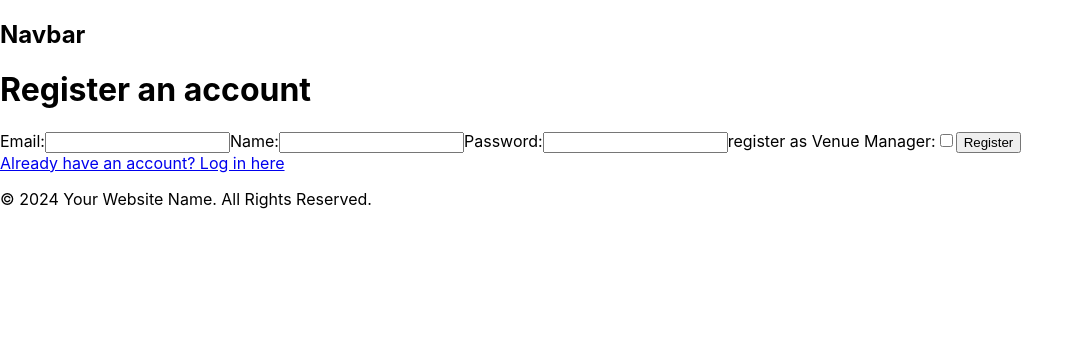
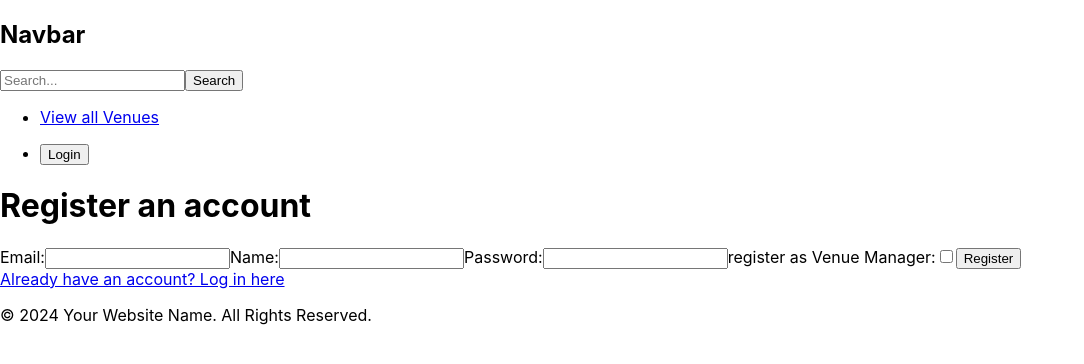
Before and after one commit to 20AndersDev/Project-Exam-2, a React (Create React App) app in the folder project-exam-2/: page /register in a window 1280 px wide. Shown: the top 364 px of the page, without its empty margins (0-1084 px from the left). Built offline with nearby package versions, Linux system fonts and the light colour scheme; no server answers.

Commit message:
added search

```diff
--- /dev/null
+++ b/project-exam-2/src/Hooks/Apihooks/Search/index.jsx
@@ -0,0 +1,29 @@
+import { useState, useEffect } from "react";
+
+function useSearchApi() {
+  const [data, setData] = useState([]);
+  const [isLoading, setIsLoading] = useState(false);
+  const [isError, setIsError] = useState(false);
+
+  const fetchData = async (url) => {
+    try {
+      setIsLoading(true);
+      setIsError(false);
+      const response = await fetch(url);
+      if (!response.ok) {
+        throw new Error("Failed to fetch data");
+      }
+      const data = await response.json();
+      setData(data.data);
+    } catch (error) {
+      setIsError(true);
+      console.error(error);
+    } finally {
+      setIsLoading(false);
+    }
+  };
+
+  return { data, isLoading, isError, fetchData };
+}
+
+export default useSearchApi;
--- a/project-exam-2/src/Shared/Api.js
+++ b/project-exam-2/src/Shared/Api.js
@@ -15,3 +15,6 @@ export const venues_by_name = `${base_url}holidaze/profiles/<name>/venues`;
 
 //single venue,
 export const single_venue = `${base_url}holidaze/venues`; // !! add ID on the end of the URL !!
+
+//search venues
+export const search_venues = `${base_url}holidaze/venues/search?q=`;
--- a/project-exam-2/src/components/App/App.jsx
+++ b/project-exam-2/src/components/App/App.jsx
@@ -4,16 +4,19 @@ import LoginPage from "../../Pages/LoginPage";
 import RegisterPage from "../../Pages/RegisterPage";
 import HomePage from "../../Pages/HomePage";
 import SingleVenuePage from "../../Pages/SingleVenuePage";
+import Layout from "../Layout";
 
 function App() {
   return (
     <Router>
+      <Layout>
         <Routes>
           <Route path="/" element={<LoginPage />} />
           <Route path="/register" element={<RegisterPage />} />
           <Route path="/HomePage" element={<HomePage />} />
           <Route path="/SingleVenue" element={<SingleVenuePage />} />
         </Routes>
+      </Layout>
     </Router>
   );
 }
--- a/project-exam-2/src/components/Navbar/index.jsx
+++ b/project-exam-2/src/components/Navbar/index.jsx
@@ -1,30 +1,43 @@
 import React, { useState } from "react";
+import { Link } from "react-router-dom";
+import SearchBar from "../SearchBar";
 
 function Navbar() {
   const [isLoggedIn, setIsLoggedIn] = useState(!!localStorage.getItem("token"));
 
   const handleLogout = () => {
-    localStorage.removeItem("token");
+    localStorage.clear();
     setIsLoggedIn(false);
-    window.location.href = "/"; // Redirect to the home page after logout
+    window.location.href = "/";
   };
 
   return (
     <nav className="navbar">
       <h1>Navbar</h1>
-      {isLoggedIn && ( // Render the navigation links only if the user is logged in
+      <SearchBar />
+      <ul>
+        <li>
+          <Link to="/HomePage">View all Venues</Link>
+        </li>
+      </ul>
+      {isLoggedIn ? (
         <ul className="nav-links">
-          <li>
-            <a href="">Home</a>
-          </li>
           <li>
             <a href="#">Profile</a>
           </li>
           <li>
-            <a href="#">Bookings</a>
+            <a href="#">View your Bookings</a>
           </li>
           <li>
             <button onClick={handleLogout}>Logout</button>
+          </li>
+        </ul>
+      ) : (
+        <ul className="nav-links">
+          <li>
+            <Link to="/">
+              <button>Login </button>
+            </Link>
           </li>
         </ul>
       )}
--- /dev/null
+++ b/project-exam-2/src/components/SearchBar/index.jsx
@@ -0,0 +1,43 @@
+import React, { useState, useEffect } from "react";
+import { search_venues } from "../../Shared/Api"; // Importing the API endpoint
+import useSearchApi from "../../Hooks/Apihooks/Search"; // Importing the custom hook
+
+function SearchBar() {
+  const [searchQuery, setSearchQuery] = useState(""); // State to track the search query
+
+  // State to track search results, loading state, and error state
+  const { data, isLoading, isError, fetchData } = useSearchApi();
+
+  useEffect(() => {
+    console.log("Data updated:", data);
+  }, [data]);
+
+  const handleInputChange = (event) => {
+    setSearchQuery(event.target.value); // Update searchQuery state as the user types
+  };
+
+  const handleSearch = () => {
+    // Construct the API URL for searching venues with the current search query
+    const searchUrl = `${search_venues}${encodeURIComponent(searchQuery)}`;
+
+    // Fetch data from the API using the constructed search URL
+    fetchData(searchUrl);
+  };
+
+  return (
+    <div>
+      <input
+        type="text"
+        placeholder="Search..."
+        value={searchQuery}
+        onChange={handleInputChange}
+      />
+      <button onClick={handleSearch} disabled={isLoading}>
+        {isLoading ? "Searching..." : "Search"}
+      </button>
+      {isError && <div>Error: Failed to fetch data</div>}
+    </div>
+  );
+}
+
+export default SearchBar;
--- a/project-exam-2/src/index.js
+++ b/project-exam-2/src/index.js
@@ -3,14 +3,11 @@ import ReactDOM from "react-dom/client";
 import "./index.css";
 import App from "../src/components/App/App";
 import reportWebVitals from "./reportWebVitals";
-import Layout from "./components/Layout";
 
 const root = ReactDOM.createRoot(document.getElementById("root"));
 root.render(
   <React.StrictMode>
-    <Layout>
-      <App />
-    </Layout>
+    <App />
   </React.StrictMode>
 );
 
```
Lines whose indentation alone changed are shown as unchanged.
